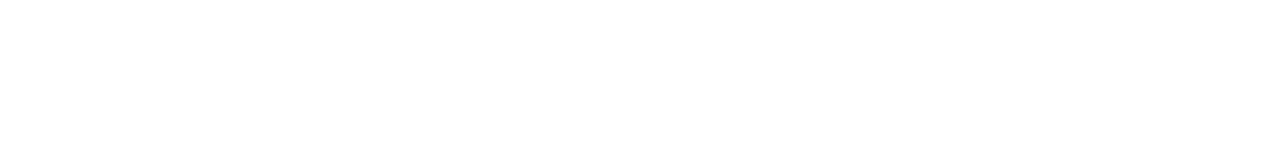
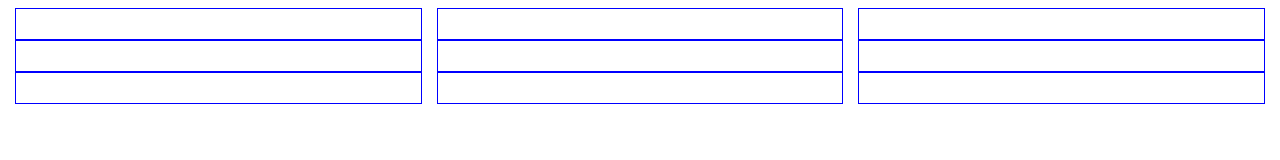
Before and after one commit to robertmtpaul/tictactoe, a plain HTML site: page index.html in a window 1280 px wide. Drawn offline with Linux system fonts and the light colour scheme.

Commit message:
Made grid in HTML & CSS.

```diff
--- a/css/style.css
+++ b/css/style.css
@@ -0,0 +1,12 @@
+.container {
+    display: flex;
+    flex-wrap: wrap;
+    justify-content: space-around;
+    box-sizing: border-box;
+}
+.cell {
+    flex: 0 0 32%;
+    height: 30px;
+    border: blue solid 1px;
+    /* padding: 20px; */
+}
--- a/index.html
+++ b/index.html
@@ -10,6 +10,23 @@
     <link rel="stylesheet" href="css/style.css">
 </head>
 <body>
+    <div class="container">
+            <div class="cell"></div>
+            <div class="cell"></div>
+            <div class="cell"></div>
+            <div class="cell"></div>
+            <div class="cell"></div>
+            <div class="cell"></div>
+            <div class="cell"></div>
+            <div class="cell"></div>
+            <div class="cell"></div>
+ </div>
+
+
+
+
+
+
 
 </body>
 </html>
```
Also changed, not shown: js/main.js (+18 -0 lines).
